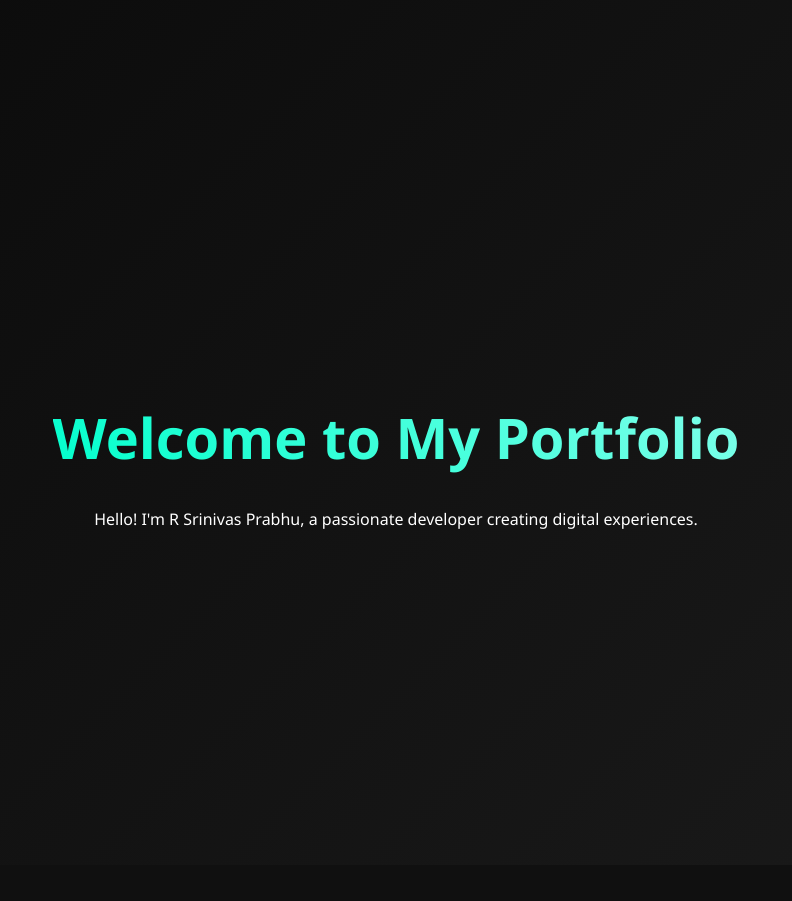
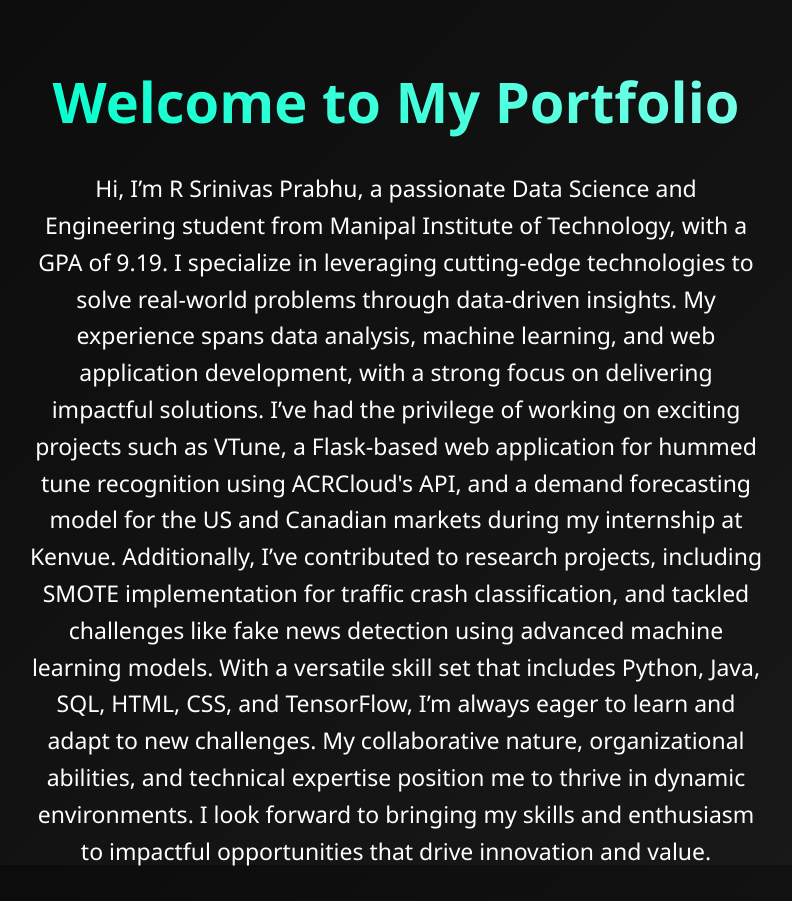
Before and after one commit to SieGe0701/portfolio, a Flask app: page / in a window 1280 px wide. Shown: the part 91-992 px from the top of the page, without its empty margins (244-1036 px from the left). Before the commit the page ends 620 px from the top, so only its background shows below. Run offline with Flask 3, Linux system fonts and the light colour scheme.

Commit message:
Update homepage

```diff
--- a/templates/index.html
+++ b/templates/index.html
@@ -22,7 +22,13 @@
         <section class="hero">
             <div class="hero-content">
                 <h1>Welcome to My Portfolio</h1>
-                <p>Hello! I'm R Srinivas Prabhu, a passionate developer creating digital experiences.</p>
+                <p style="font-size: 23px;">Hi, I’m R Srinivas Prabhu, a passionate Data Science and Engineering student from Manipal Institute of Technology, with a GPA of 9.19. I specialize in leveraging cutting-edge technologies to solve real-world problems through data-driven insights. My experience spans data analysis, machine learning, and web application development, with a strong focus on delivering impactful solutions.
+
+                    I’ve had the privilege of working on exciting projects such as VTune, a Flask-based web application for hummed tune recognition using ACRCloud's API, and a demand forecasting model for the US and Canadian markets during my internship at Kenvue. Additionally, I’ve contributed to research projects, including SMOTE implementation for traffic crash classification, and tackled challenges like fake news detection using advanced machine learning models.
+
+                    With a versatile skill set that includes Python, Java, SQL, HTML, CSS, and TensorFlow, I’m always eager to learn and adapt to new challenges. My collaborative nature, organizational abilities, and technical expertise position me to thrive in dynamic environments.
+
+                    I look forward to bringing my skills and enthusiasm to impactful opportunities that drive innovation and value.</p>
             </div>
         </section>
     </main>
```
